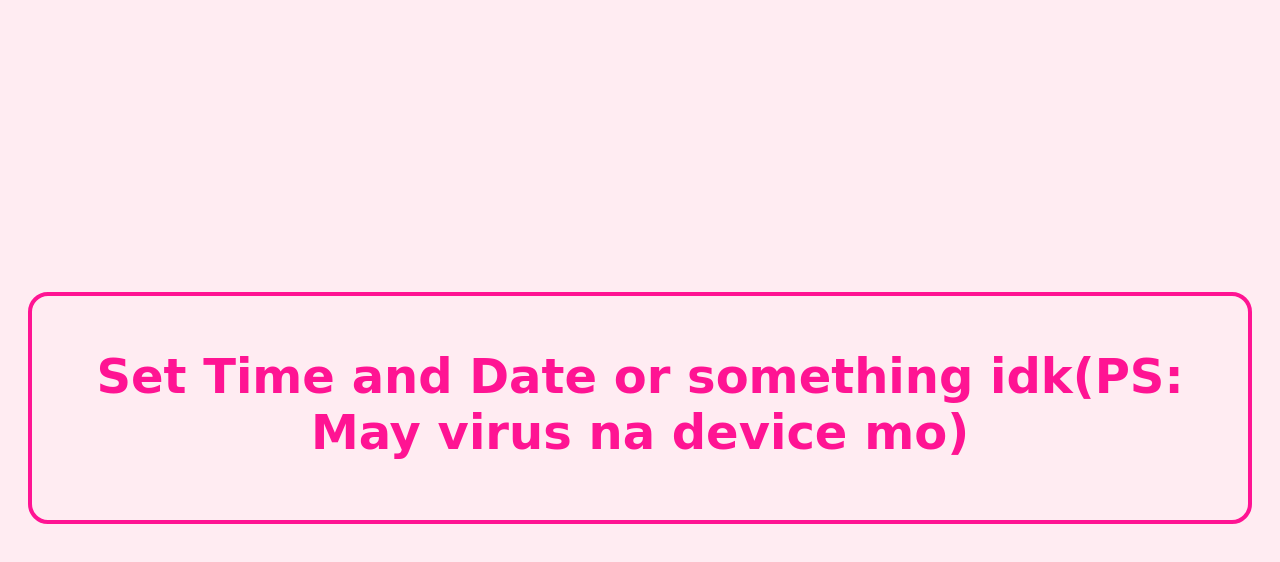
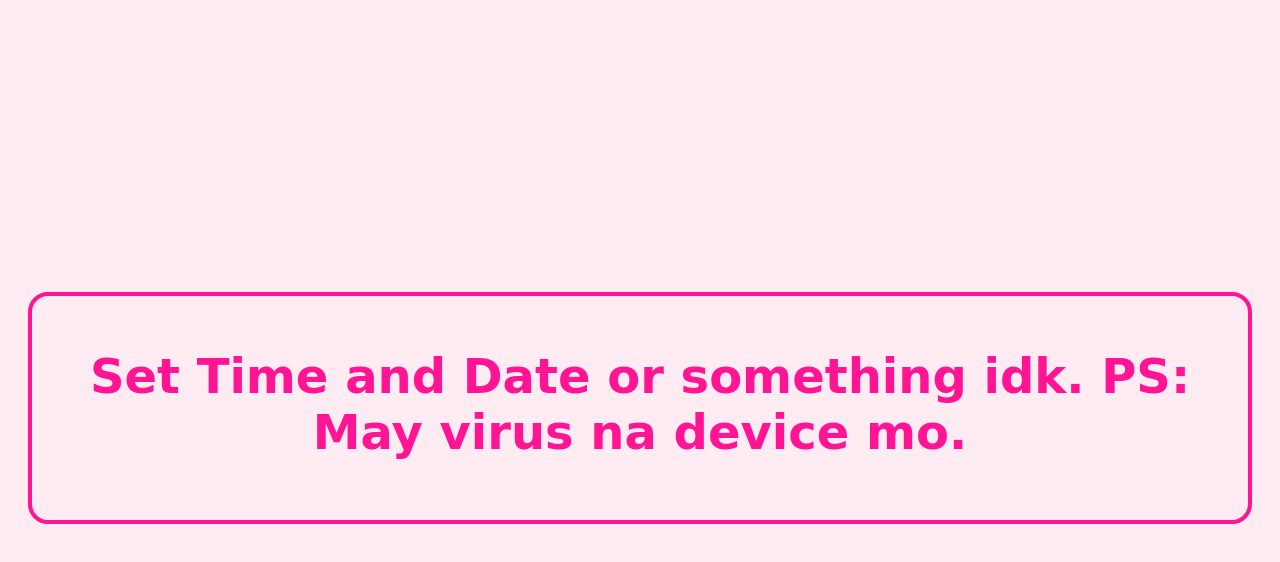
Before and after one commit to ArbinWhendell/ArbinWhendell.github.io, a plain HTML site: page index.html in a window 1280 px wide. Both pictures are taken after a click on the button "G!!!". Drawn offline with Linux system fonts and the light colour scheme.

Commit message:
index.html

```diff
--- a/index.html
+++ b/index.html
@@ -74,7 +74,7 @@
 
         function answerYes() {
             const container = document.querySelector('.container');
-            container.innerHTML = '<h1>Set Time and Date or something idk(PS: May virus na device mo)</h1>';
+            container.innerHTML = '<h1>Set Time and Date or something idk. PS: May virus na device mo.</h1>';
 
             const buttonContainer = document.querySelector('.button-container');
             buttonContainer.style.display = 'none';
```
